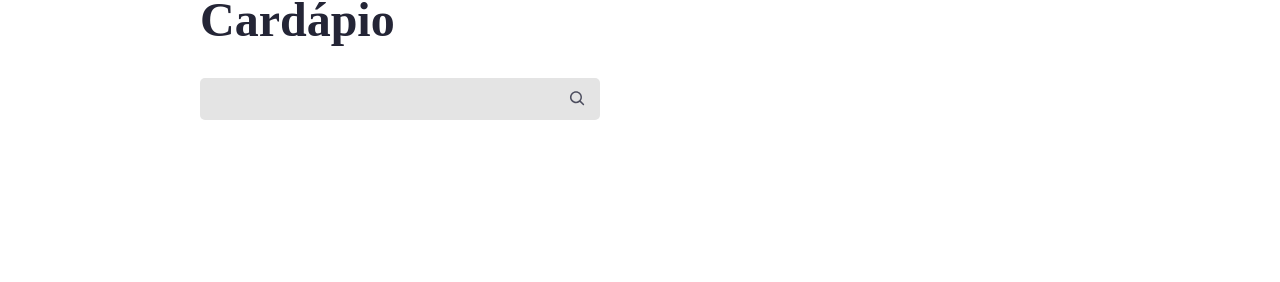
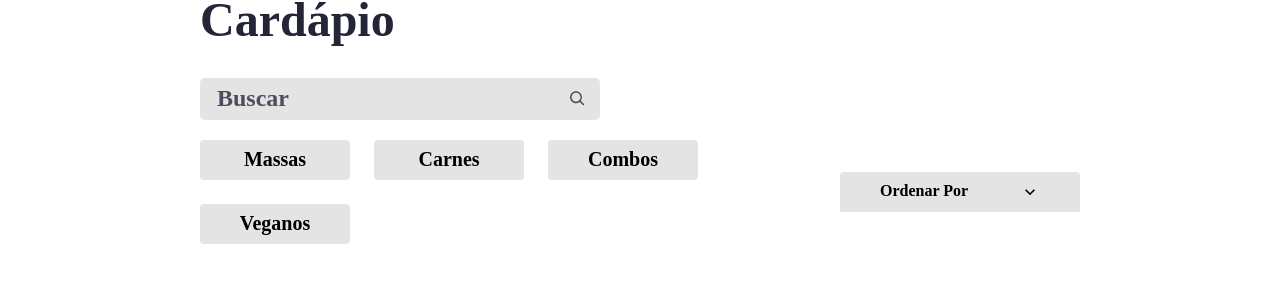
Before and after one commit to Pedro-Landin/Restaurante-Aluroni, a React (Create React App) app: page / in a window 1280 px wide. Shown: the part 514-796 px from the top of the page. Built offline with nearby package versions, Linux system fonts and the light colour scheme; a web font is replaced by a local one.

Commit message:
Ordenação e filtors

```diff
--- a/package.json
+++ b/package.json
@@ -10,6 +10,7 @@
     "@types/node": "^16.18.38",
     "@types/react": "^18.2.14",
     "@types/react-dom": "^18.2.6",
+    "classnames": "^2.3.2",
     "normalize.css": "^8.0.1",
     "react": "^18.2.0",
     "react-dom": "^18.2.0",
--- a/public/index.html
+++ b/public/index.html
@@ -2,16 +2,14 @@
 <html lang="en">
   <head>
     <meta charset="utf-8" />
-    <link rel="icon" href="%PUBLIC_URL%/favicon.ico" />
+    <!-- Onde troca o icone da barra do navegador -->
+    <link rel="icon" href="%PUBLIC_URL%/faviconAluroni.svg" />
     <meta name="viewport" content="width=device-width, initial-scale=1" />
     <meta name="theme-color" content="#000000" />
     <meta
       name="description"
       content="Web site created using create-react-app"
     />
-    <link rel="apple-touch-icon" href="%PUBLIC_URL%/logo192.png" />
-    <link rel="manifest" href="%PUBLIC_URL%/manifest.json" />
-
     <title>Aluroni</title>
   </head>
   <body>
--- a/src/pages/Caradapio/Buscador/index.tsx
+++ b/src/pages/Caradapio/Buscador/index.tsx
@@ -13,6 +13,7 @@ export default function Buscador({busca, setBusca}: Props) {
         <input
             value={busca}
             onChange={(evento) => setBusca(evento.target.value)}
+            placeholder="Buscar"
         />
         <CgSearch
             size={20}
--- a/src/pages/Caradapio/Cardapio.module.scss
+++ b/src/pages/Caradapio/Cardapio.module.scss
@@ -55,4 +55,12 @@
     font-size: 3rem;
     margin-bottom: 30px;
   }
+  &__filtros{
+    align-items: center;
+    display: flex;
+    flex-wrap: space-between;
+    justify-content: space-between;
+    margin-bottom: 30px;
+    width: 100%;
+  }
 }
--- /dev/null
+++ b/src/pages/Caradapio/Filtros/Filtros.module.scss
@@ -0,0 +1,27 @@
+@import "styles/variaveis";
+
+.filtros {
+  display: flex;
+  gap: 24px;
+  flex-wrap: wrap;
+  margin: 20px 0;
+  &__filtro {
+    align-items: center;
+    background-color: $grey;
+    border: none;
+    border-radius: 4px;
+    display: flex;
+    font-size: 1.25rem;
+    font-weight: bold;
+    height: 40px;
+    justify-content: center;
+    width: 150px;
+    &--ativo {
+      background-color: $blue;
+      color: white;
+    }
+    &:hover {
+      cursor: pointer;
+    }
+  }
+}
--- /dev/null
+++ b/src/pages/Caradapio/Filtros/filtros.json
@@ -0,0 +1,18 @@
+[
+  {
+    "label": "Massas",
+    "id": 1
+  },
+  {
+    "label": "Carnes",
+    "id": 2
+  },
+  {
+    "label": "Combos",
+    "id": 3
+  },
+  {
+    "label": "Veganos",
+    "id": 4
+  }
+]
--- /dev/null
+++ b/src/pages/Caradapio/Filtros/index.tsx
@@ -0,0 +1,33 @@
+import filtros from "./filtros.json";
+import styles from "./Filtros.module.scss";
+import classNames from 'classnames'
+
+type IOpcao = (typeof filtros)[0];
+
+interface Props {
+  filtro: number | null;
+  setFiltro: React.Dispatch<React.SetStateAction<number | null>>;
+}
+
+export default function Filtros({ filtro, setFiltro }: Props) {
+  function selecionarFiltro(opcao: IOpcao) {
+    if(filtro === opcao.id) return setFiltro(null)
+    return setFiltro(opcao.id);
+  }
+  return (
+    <div className={styles.filtros}>
+      {filtros.map((opcao) => (
+        <button
+          className={classNames({
+            [styles.filtros__filtro]: true,
+            [styles["filtros__filtro--ativo"]] : filtro === opcao.id
+          })}
+          key={opcao.id}
+          onClick={() => selecionarFiltro(opcao)}
+        >
+          {opcao.label}
+        </button>
+      ))}
+    </div>
+  );
+}
--- /dev/null
+++ b/src/pages/Caradapio/Ordenador/Ordenador.module.scss
@@ -0,0 +1,49 @@
+@import "styles/variaveis";
+
+.ordenador {
+  align-items: center;
+  background-color: $grey;
+  border: none;
+  border-top-left-radius: 4px;
+  border-top-right-radius: 4px;
+  display: flex;
+  font-size: 1rem;
+  font-weight: bold;
+  height: 40px;
+  justify-content: space-between;
+  min-width: 240px;
+  padding: 0 40px;
+  position: relative;
+  &--ativo {
+    background-color: $blue;
+    color: white;
+  }
+  &__options {
+    display: none;
+    position: absolute;
+    left: 0;
+    flex-direction: column;
+    top: 100%;
+    width: 100%;
+    &--ativo {
+      display: flex;
+    }
+  }
+  &__option {
+    align-items: center;
+    background-color: $grey;
+    border-top: 2px solid $light-grey;
+    box-sizing: border-box;
+    color: $black;
+    display: flex;
+    height: 40px;
+    justify-content: center;
+    width: inherit;
+    &:hover,
+    &--ativo {
+      background-color: $blue;
+      cursor: pointer;
+      color: white;
+    }
+  }
+}
--- /dev/null
+++ b/src/pages/Caradapio/Ordenador/index.tsx
@@ -0,0 +1,45 @@
+import React, { useState } from "react";
+import styles from "./Ordenador.module.scss";
+import opcoes from "./opcoes.json";
+import classNames from "classnames";
+import { MdKeyboardArrowDown, MdKeyboardArrowUp } from "react-icons/md";
+
+interface Props {
+  ordenador: string;
+  setOrdenador: React.Dispatch<React.SetStateAction<string>>
+}
+
+export default function Ordenador({ ordenador, setOrdenador}: Props) {
+  const [aberto, setAberto] = useState(false);
+  const nomeOrdenador = ordenador && opcoes.find(opcao => opcao.value === ordenador)?.nome;
+
+  return (
+    <button
+      className={classNames({
+        [styles.ordenador]: true,
+        [styles["ordenador--ativo"]]: ordenador !== "",
+      })}
+      onClick={() => setAberto(!aberto)}
+      onBlur={() => setAberto(false)}
+    >
+      <span>{nomeOrdenador || "Ordenar Por"}</span>
+      {aberto ? (
+        <MdKeyboardArrowUp size={20} />
+      ) : (
+        <MdKeyboardArrowDown size={20} />
+      )}
+      <div
+        className={classNames({
+          [styles.ordenador__options]: true,
+          [styles["ordenador__options--ativo"]]: aberto,
+        })}
+      >
+        {opcoes.map((opcao) => (
+          <div className={styles.ordenador__option} key={opcao.value} onClick={() => setOrdenador(opcao.value)}>
+            {opcao.nome}
+          </div>
+        ))}
+      </div>
+    </button>
+  );
+}
--- /dev/null
+++ b/src/pages/Caradapio/Ordenador/opcoes.json
@@ -0,0 +1,18 @@
+[
+    {
+      "nome": "",
+      "value": ""
+    },
+    {
+      "nome": "Porção",
+      "value": "porcao"
+    },
+    {
+      "nome": "Qtd. pessoas",
+      "value": "qtd_pessoas"
+    },
+    {
+      "nome": "Preço",
+      "value": "preco"
+    }
+  ]
--- a/src/pages/Caradapio/index.tsx
+++ b/src/pages/Caradapio/index.tsx
@@ -2,9 +2,13 @@ import Buscador from './Buscador';
 import styles from './Cardapio.module.scss'
 import {ReactComponent as Logo} from 'assets/logoAluroni.svg'
 import { useState } from "react"
+import Filtros from './Filtros';
+import Ordenador from './Ordenador';
 
 export default function Cardapio() {
     const [busca, setBusca] = useState("");
+    const [filtro, setFiltro] = useState<number | null>(null)
+    const [ordenador, setOrdenador] = useState("")
 
     return (
         <main>
@@ -17,6 +21,10 @@ export default function Cardapio() {
             <section className={styles.cardapio}>
                 <h3 className={styles.cardapio__titulo}>Cardápio</h3>
                 <Buscador busca={busca} setBusca={setBusca} />
+                <div className={styles.cardapio__filtros}>
+                    <Filtros filtro={filtro} setFiltro={setFiltro}/>
+                    <Ordenador ordenador={ordenador} setOrdenador={setOrdenador} />
+                </div>
             </section>
         </main>
     );
```
Also changed, not shown: public/faviconAluroni.svg (added), 1 other file (tests, documents, lock files or other folders).
